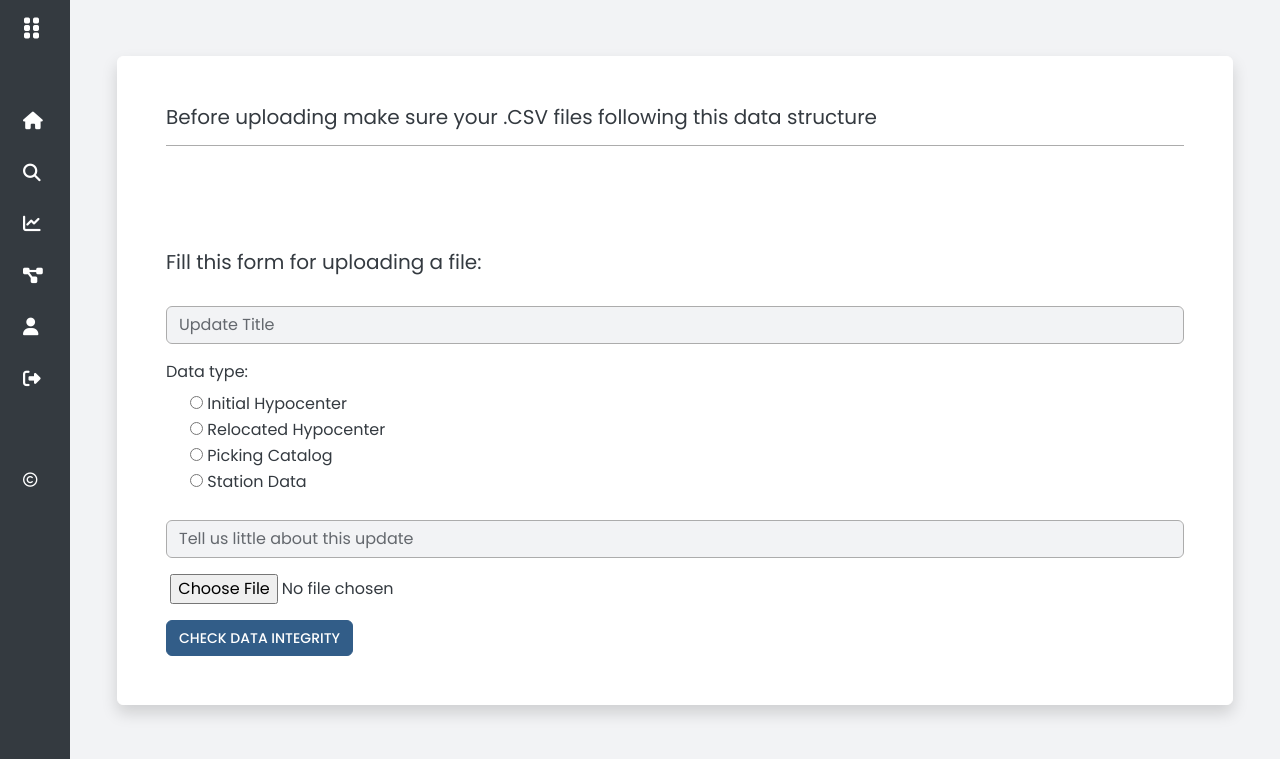
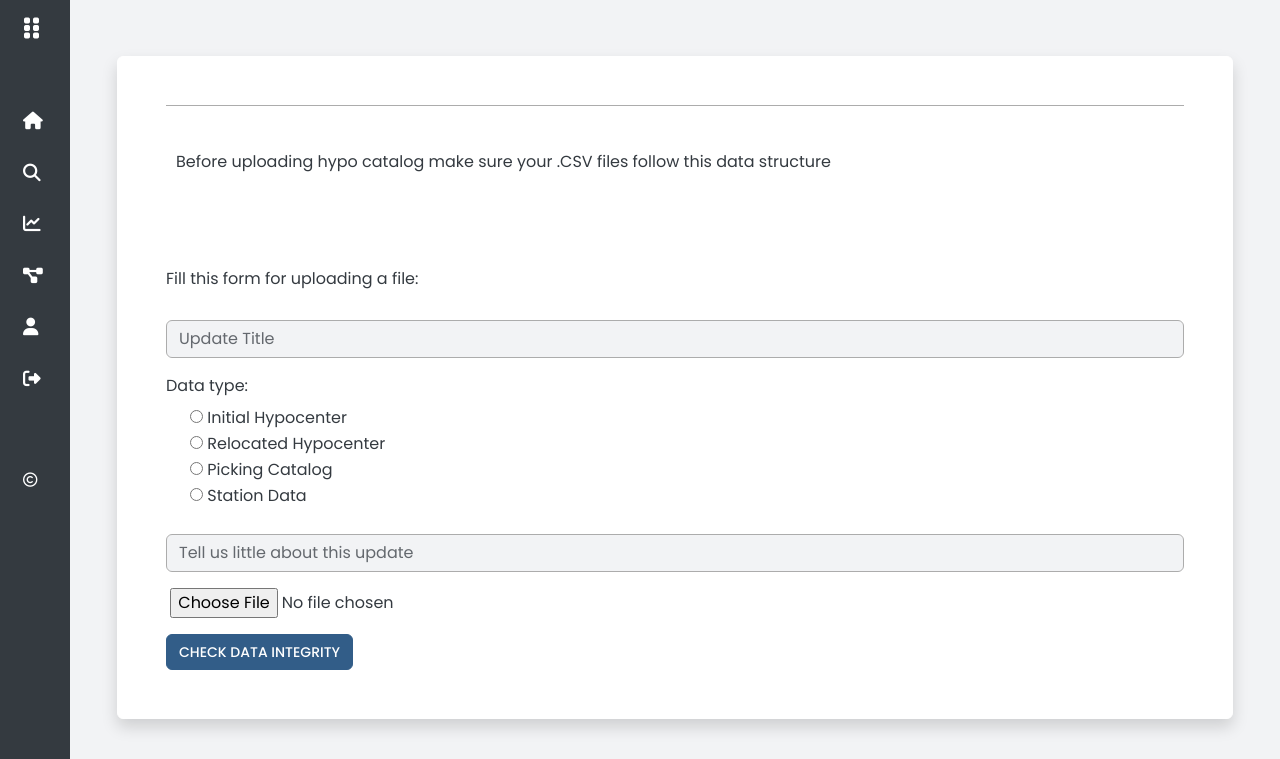
Before and after one commit to bgjx/meq-data-app, a Django app: template django_project/project/templates/project/upload-form.html in a window 1280 px wide. Shown: the top 759 px of the page. Run offline with Django 5.2, Linux system fonts and the light colour scheme; the template is opened without the code that fills it: values that come from a table or form of the project are taken from there, others are empty; a user stored in the database is signed in; parts of the project's set-up code (start-up, migrations or seed data) failed here and were passed over; some libraries are stand-ins or nearby versions.

Commit message:
improve upload form

```diff
--- a/django_project/project/templates/project/upload-form.html
+++ b/django_project/project/templates/project/upload-form.html
@@ -9,7 +9,6 @@
             <div class="card shadow">
                 <div class="card-body p-5">
                     <div class="upload-page">
-                        <h5 class='mb-3'> Before uploading make sure your .CSV files following this data structure</h5>
                         <div class= 'data-structure-container'>
                             <ul class="nav nav-tabs">
                                 {% for tab in tabs %}
@@ -26,7 +25,7 @@
                         </div>
 
                         <!-- Upload Form -->
-                        <h5 class='mt-5'>Fill this form for uploading a file: </h5>
+                        <h6 class='mt-5'>Fill this form for uploading a file: </h6>
                         {% if form.errors %}
                             <div class="alert alert-danger">
                                 {% for field in form %}
--- a/django_project/project/templates/project/uploads/data-structure.html
+++ b/django_project/project/templates/project/uploads/data-structure.html
@@ -1,6 +1,7 @@
 {% load static %}
 <div class="tab-content {% if active %}active{% endif %}" id="tab-{{ data_type }}">
     <!-- data structure -->
+    <h6 class='py-3'> Before uploading {{ data_type }} catalog make sure your .CSV files follow this data structure</h6>
     <div class='data-structure'>
         <div class="table-container">
             <table class="table table-striped" style="width:100%">
```
